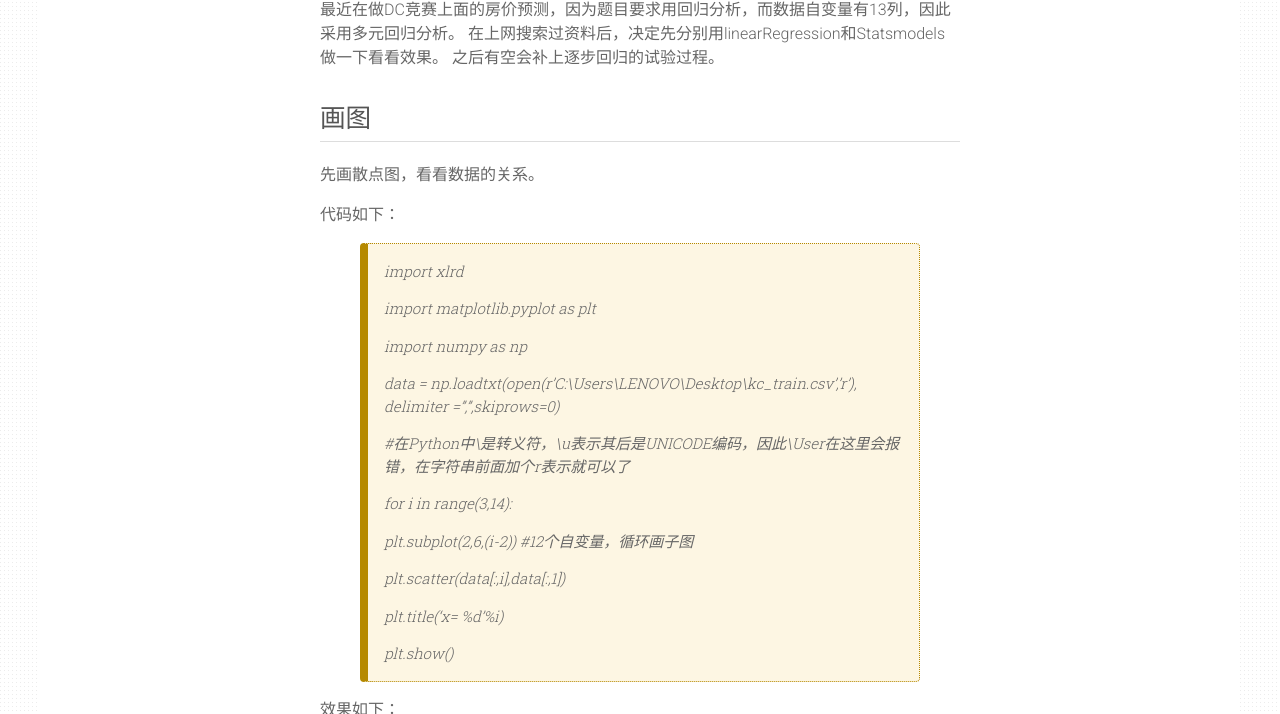
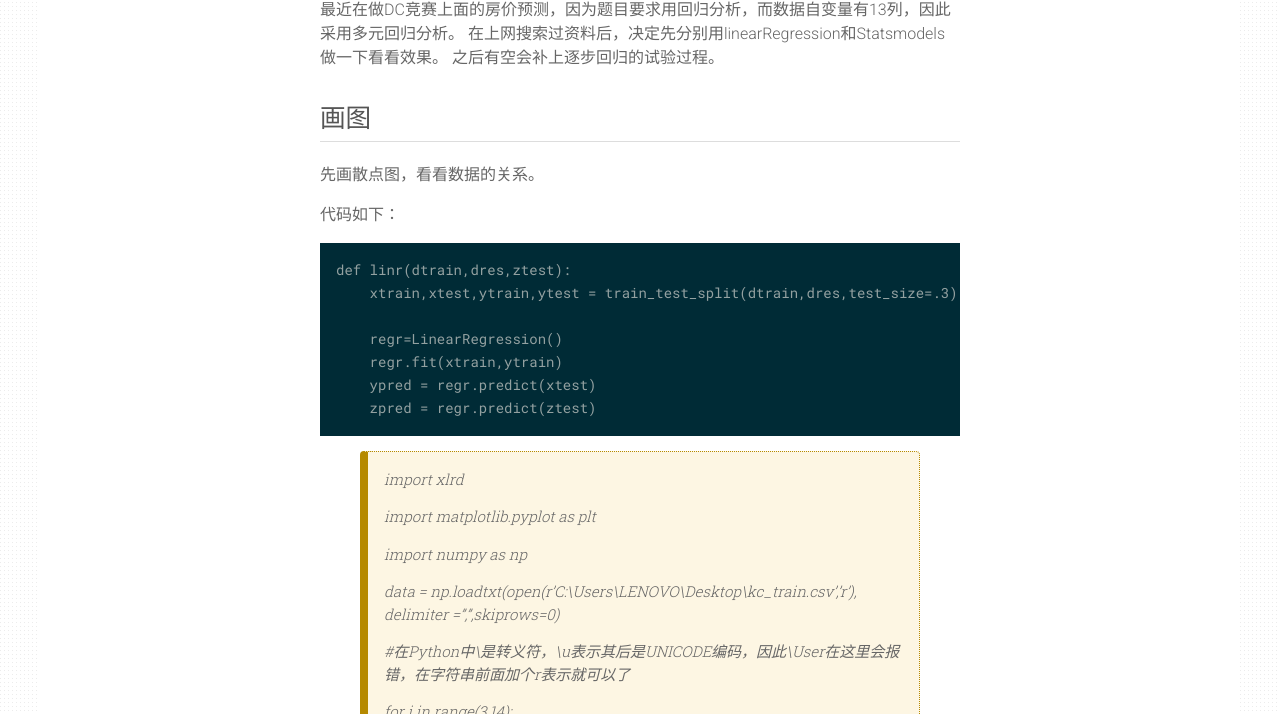
Before and after one commit to rlue/jekyll-solana, a Jekyll site: the page built from _posts/2019-9-26-利用python建立回归模型来预测房价-2019.md, in a window 1280 px wide and 900 px high, scrolled down 418 px, cut to the strip 0-714 px from the top of the window. Built offline with Jekyll 4.4.1, drawn with Linux system fonts in a browser that asks for light colours.

Commit message:
Update 2019-9-26-利用python建立回归模型来预测房价-2019.md

````diff
--- a/_posts/2019-9-26-利用python建立回归模型来预测房价-2019.md
+++ b/_posts/2019-9-26-利用python建立回归模型来预测房价-2019.md
@@ -14,6 +14,15 @@ tags: [回归模型, 预测, 多元回归分析]
 先画散点图，看看数据的关系。
 
 代码如下：
+```
+def linr(dtrain,dres,ztest):
+    xtrain,xtest,ytrain,ytest = train_test_split(dtrain,dres,test_size=.3)
+
+    regr=LinearRegression()
+    regr.fit(xtrain,ytrain)
+    ypred = regr.predict(xtest)
+    zpred = regr.predict(ztest)
+```
 > import xlrd
 >
 > import matplotlib.pyplot as plt
````
